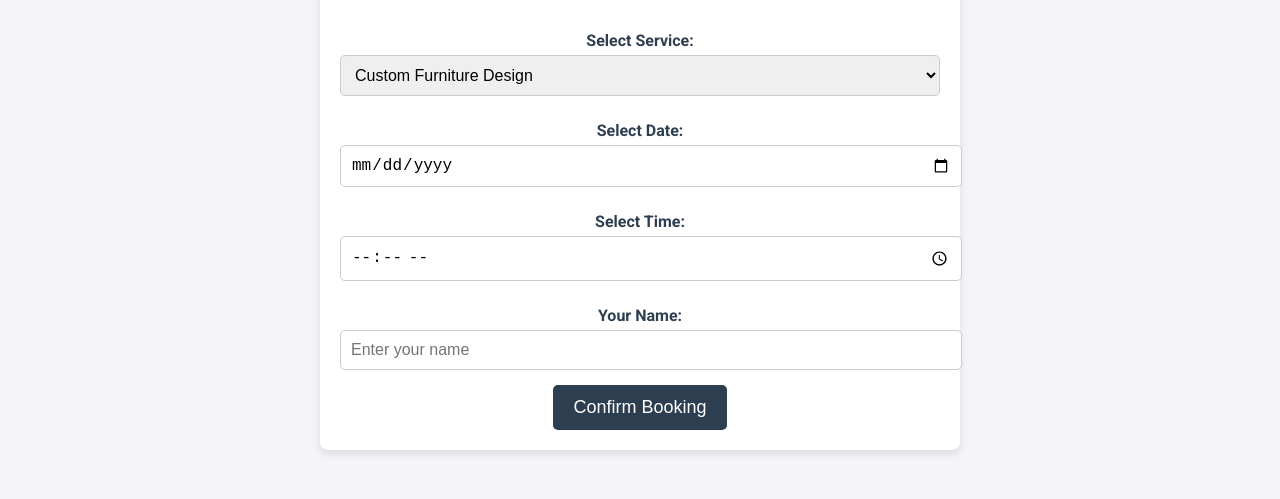
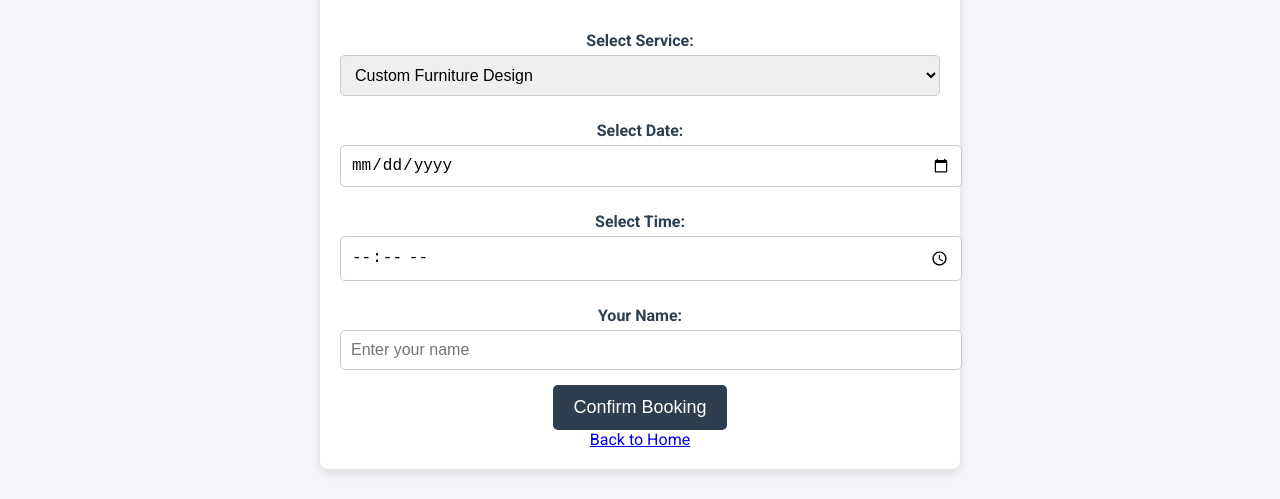
Before and after one commit to Annnnnnsu/SEG3125p1, a plain HTML site: page BookingPage.html in a window 1280 px wide. Shown: the part 421-920 px from the top of the page. Drawn offline with Linux system fonts and the light colour scheme.

Commit message:
Update BookingPage.html

```diff
--- a/BookingPage.html
+++ b/BookingPage.html
@@ -98,6 +98,8 @@
 
             <button type="submit" class="submit-btn">Confirm Booking</button>
         </form>
+
+        <a href="/SEG3125p1/index.html" class="back-btn">Back to Home</a>
     </div>
 </body>
 </html>
```
